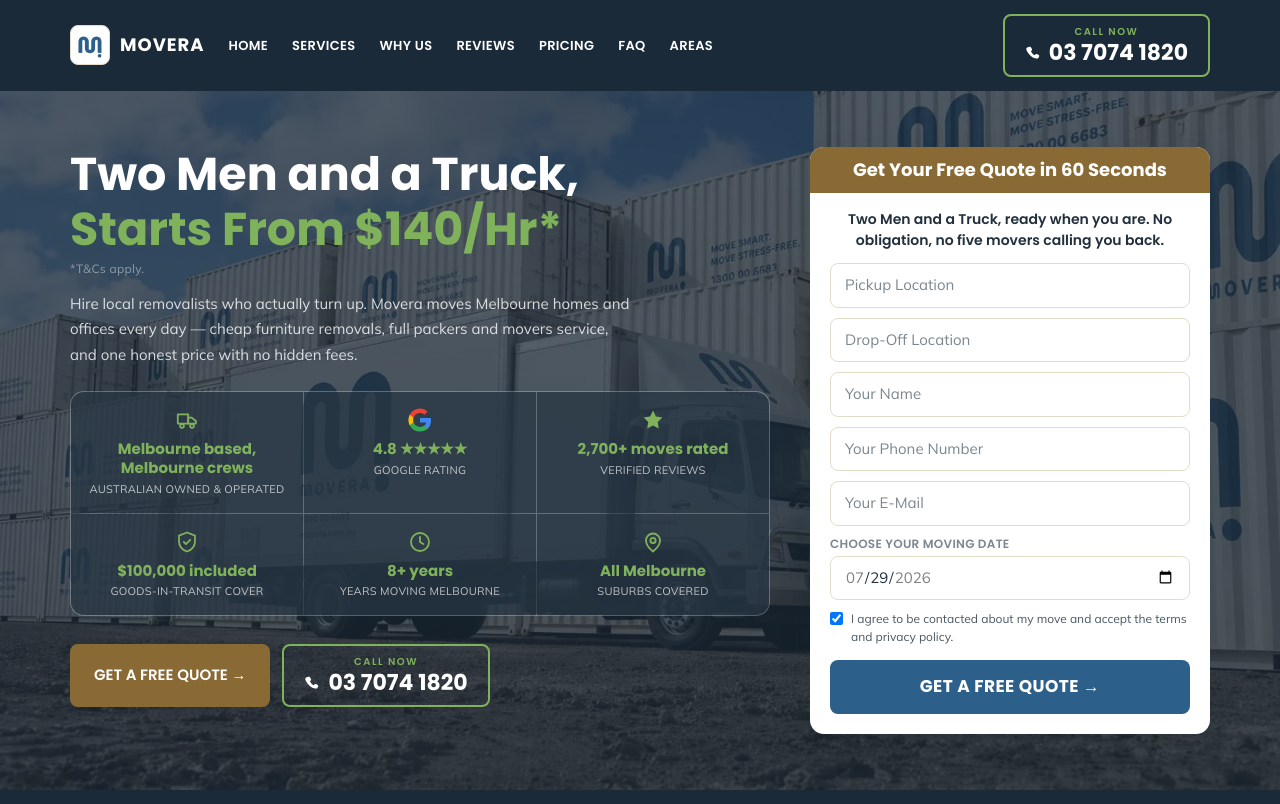
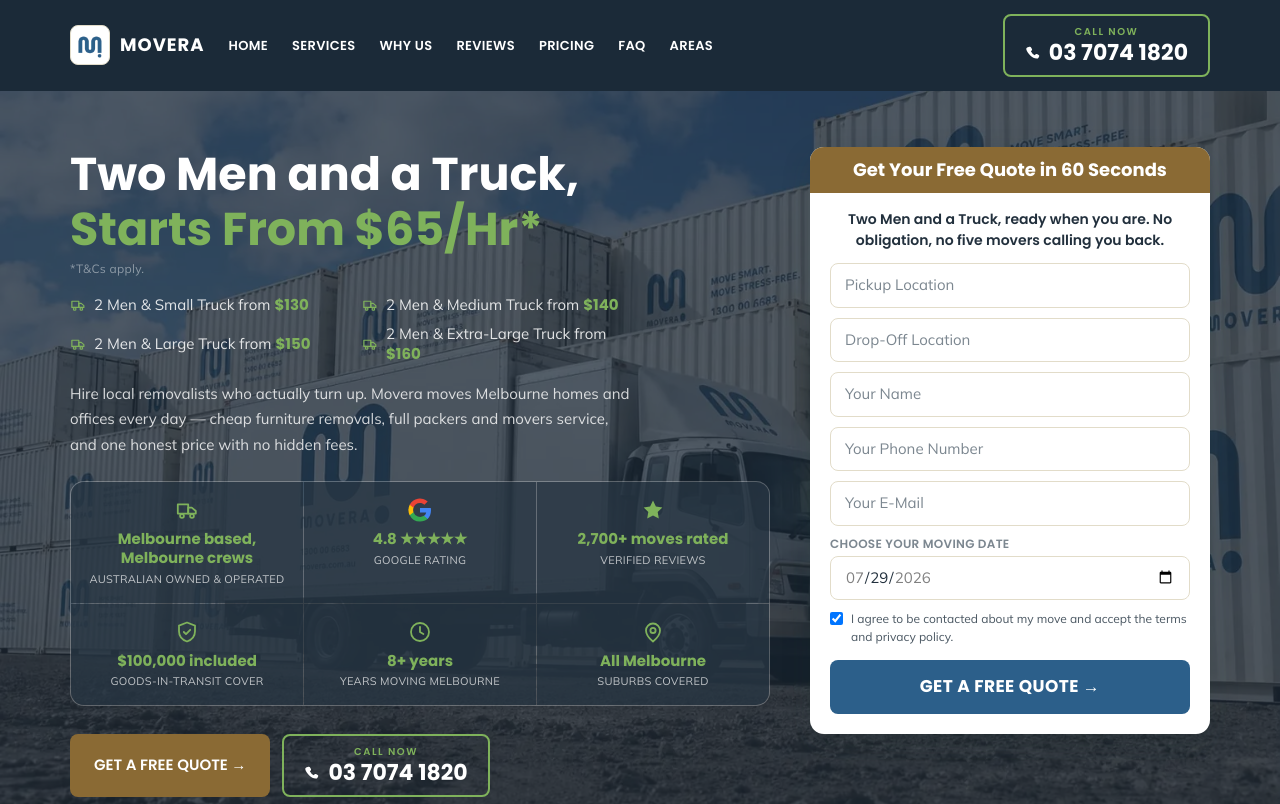
Before and after one commit to saksham-dev0/themovera, a Next.js app: page /local-movers-melbourne in a window 1280 px wide. Shown: the top 804 px of the page. Built offline with nearby package versions, Linux system fonts and the light colour scheme; no server answers.

Commit message:
FEAT: Major changes needed completed

```diff
--- a/app/faq/page.tsx
+++ b/app/faq/page.tsx
@@ -17,7 +17,7 @@
 
 const faqs = [
   { q: "How much does a removalist cost?", a: "It depends on the size of your move, distance and access — every move is different. We assess your specific requirements and give you a genuine, itemised quote upfront, confirmed before the day." },
-  { q: "Do you charge by the hour, or give a quote upfront?", a: "Both — we offer a fixed upfront quote as well as hourly rates, whichever suits your move. Hourly rates with two removalists are $140/hr for a 4.5-tonne truck, $150/hr for a 6-tonne, $160/hr for an 8-tonne and $170–180/hr for a 10-tonne. We assess volume, distance and access first, so your quote reflects the actual work involved — and that's the number that appears on the invoice." },
+  { q: "Do you charge by the hour, or give a quote upfront?", a: "Both — we offer a fixed upfront quote as well as hourly rates, whichever suits your move. Hourly rates with two removalists are $130/hr for a small truck, $140/hr for a medium, $150/hr for a large and $160/hr for an extra-large. We assess volume, distance and access first, so your quote reflects the actual work involved — and that's the number that appears on the invoice." },
   { q: "Do you do last-minute or same-day moves?", a: "Yes — subject to crew availability. Call us and we'll do our best to get a truck to you the same day." },
   { q: "Are my belongings insured during the move?", a: "Every move includes $100,000 goods-in-transit cover as standard, with optional comprehensive cover available." },
   { q: "What areas do you service?", a: "We're a Melbourne-based removalist, servicing the metro area and surrounding suburbs — bayside, inner-city, eastern and northern." },
--- a/app/local-movers-melbourne/content.ts
+++ b/app/local-movers-melbourne/content.ts
@@ -14,7 +14,15 @@
 export const PHONE_TEL = "0370741820";
 export const HOURLY_RATE = STARTING_RATE;
 /** Headline casing — used where the rate sits in a title, not mid-sentence. */
-export const HOURLY_RATE_DISPLAY = "$140/Hr";
+export const HOURLY_RATE_DISPLAY = "$65/Hr";
+
+/** Two-men-and-a-truck rates listed under the hero headline. */
+export const heroRates = [
+  { label: "2 Men & Small Truck", rate: "$130" },
+  { label: "2 Men & Medium Truck", rate: "$140" },
+  { label: "2 Men & Large Truck", rate: "$150" },
+  { label: "2 Men & Extra-Large Truck", rate: "$160" },
+];
 
 export const trustBadges = [
   { icon: "truck", label: "Australian Owned & Operated", value: "Melbourne based, Melbourne crews" },
@@ -65,7 +73,7 @@
   },
   {
     title: "Two Men and a Truck, ready to go",
-    body: `Our most-booked option: 2 men and a truck from ${HOURLY_RATE}*, with trolleys, blankets and straps already loaded. Need a bigger crew or a 10-tonne truck? We scale to the job.`,
+    body: `Our most-booked option: 2 men and a truck from ${HOURLY_RATE}*, with trolleys, blankets and straps already loaded. Need a bigger crew or an extra-large truck? We scale to the job.`,
   },
   {
     title: "Local removalists near me",
--- a/app/local-movers-melbourne/page.tsx
+++ b/app/local-movers-melbourne/page.tsx
@@ -25,6 +25,7 @@
   PHONE_TEL,
   faqs,
   features,
+  heroRates,
   serviceAreas,
   services,
   pricingNotes,
@@ -36,13 +37,13 @@
 import { faqSchema, organizationSchema } from "@/lib/schema";
 
 export const metadata: Metadata = {
-  title: "Local Movers Melbourne | Two Men and a Truck from $140/hr — Movera",
+  title: "Local Movers Melbourne | Two Men and a Truck from $130/hr — Movera",
   description:
-    "Hire local removalists in Melbourne. Two Men and a Truck from $140/hr, cheap furniture removals, packers and movers, $100k cover. Trusted, reliable and efficient removalists near me.",
+    "Hire local removalists in Melbourne. Two Men and a Truck from $130/hr, cheap furniture removals, packers and movers, $100k cover. Trusted, reliable and efficient removalists near me.",
   alternates: { canonical: "/local-movers-melbourne" },
   openGraph: {
-    title: "Local Movers Melbourne | Two Men and a Truck from $140/hr — Movera",
-    description: "Hire local removalists in Melbourne. Two Men and a Truck from $140/hr, cheap furniture removals, packers and movers, $100k cover. Trusted, reliable and efficient removalists near me.",
+    title: "Local Movers Melbourne | Two Men and a Truck from $130/hr — Movera",
+    description: "Hire local removalists in Melbourne. Two Men and a Truck from $130/hr, cheap furniture removals, packers and movers, $100k cover. Trusted, reliable and efficient removalists near me.",
     url: "/local-movers-melbourne",
   },
 };
@@ -194,6 +195,20 @@
             <p className="m-0 mt-1.5 font-sans text-[11px] leading-none tracking-wide text-white/45 sm:text-[12px]">
               *T&amp;Cs apply.
             </p>
+            <ul className="m-0 mt-5 grid max-w-[560px] list-none gap-x-6 gap-y-2 p-0 sm:grid-cols-2">
+              {heroRates.map((item) => (
+                <li
+                  key={item.label}
+                  className="flex items-center gap-2 text-[14px] leading-snug text-white/85 sm:text-[15px]"
+                >
+                  <IconTruck className="h-4 w-4 shrink-0 text-sage-500" />
+                  <span>
+                    {item.label} from{" "}
+                    <span className="font-display font-bold text-sage-500">{item.rate}</span>
+                  </span>
+                </li>
+              ))}
+            </ul>
             <p className="mt-4 mb-6 max-w-[560px] text-[15px] leading-[1.7] text-white/80">
               Hire local removalists who actually turn up. Movera moves Melbourne homes and offices
               every day — cheap furniture removals, full packers and movers service, and one honest
--- a/app/local-movers-melbourne/thank-you/page.tsx
+++ b/app/local-movers-melbourne/thank-you/page.tsx
@@ -2,6 +2,7 @@
 import Image from "next/image";
 import Link from "next/link";
 import { StepTwoForm } from "@/components/landing/StepTwoForm";
+import { AdsConversion } from "@/components/landing/AdsConversion";
 import { MobileCallBar } from "@/components/landing/MobileCallBar";
 import { IconPhone } from "@/components/landing/Icons";
 import { PHONE_DISPLAY, PHONE_TEL } from "../content";
@@ -21,6 +22,8 @@
 
   return (
     <div className="min-h-screen bg-gray-50 font-sans text-ink-600">
+      {/* Google Ads conversion: "thank you page" event */}
+      <AdsConversion />
       <header className="bg-ink-900">
         <div className="mx-auto flex max-w-[900px] items-center gap-3 px-5 py-3.5">
           <Link href="/local-movers-melbourne" className="flex shrink-0 items-center gap-2.5 no-underline">
--- a/app/page.tsx
+++ b/app/page.tsx
@@ -17,7 +17,7 @@
 ];
 
 const fleet = [
-  { title: "Our truck fleet", caption: "A range of well-maintained trucks, from 4.5-tonne to 10-tonne, matched to your move — no wasted space, no second trip.", image: "/desktop-fleet.png", mobileImage: "/mobile-fleet.png" },
+  { title: "Our truck fleet", caption: "A range of well-maintained trucks, from small to extra-large, matched to your move — no wasted space, no second trip.", image: "/desktop-fleet.png", mobileImage: "/mobile-fleet.png" },
   { title: "Trained crew", caption: "Background-checked moving teams — our own crews and trusted local partners, held to the same standard.", image: "/office_removal.png" },
   { title: "Packing materials", caption: "Boxes, blankets, straps and trolleys loaded on every truck, so your crew is never caught short on the day.", image: "/Packing.png" },
 ];
--- /dev/null
+++ b/components/landing/AdsConversion.tsx
@@ -0,0 +1,37 @@
+"use client";
+
+import { useEffect } from "react";
+
+type Gtag = (...args: unknown[]) => void;
+
+/**
+ * Fires the Google Ads "thank you page" conversion once on mount.
+ *
+ * `gtag` is defined by an afterInteractive script in the root layout, which can
+ * run after this effect on a fresh page load — so wait for it to exist rather
+ * than queueing the event ahead of the Ads `config` call.
+ */
+export function AdsConversion() {
+  useEffect(() => {
+    let attempts = 0;
+    let fired = false;
+    const fire = () => {
+      const gtag = (window as unknown as { gtag?: Gtag }).gtag;
+      if (fired || !gtag) return false;
+      fired = true;
+      gtag("event", "conversion", {
+        send_to: "AW-18470170169/JjK4CPmO2IMdELncoedE",
+        value: 1.0,
+        currency: "AUD",
+      });
+      return true;
+    };
+    if (fire()) return;
+    const timer = window.setInterval(() => {
+      if (fire() || ++attempts >= 50) window.clearInterval(timer);
+    }, 200);
+    return () => window.clearInterval(timer);
+  }, []);
+
+  return null;
+}
--- a/lib/pricing.ts
+++ b/lib/pricing.ts
@@ -4,7 +4,7 @@
  */
 export type TruckRate = {
   name: string;
-  /** Short truck size shown on the card, e.g. "4.5t". */
+  /** Short truck size shown on the card, e.g. "Small". */
   size: string;
   rate: string;
   unit: string;
@@ -15,11 +15,11 @@
 };
 
 export const truckRates: TruckRate[] = [
-  { name: "4.5 Tonne Truck", size: "4.5t", rate: "$140", unit: "/hr", bedrooms: 2, removalists: 2, popular: true },
-  { name: "6 Tonne Truck", size: "6t", rate: "$150", unit: "/hr", bedrooms: 3, removalists: 2, popular: false },
-  { name: "8 Tonne Truck", size: "8t", rate: "$160", unit: "/hr", bedrooms: 3, removalists: 2, popular: false },
-  { name: "10 Tonne Truck", size: "10t", rate: "$170–180", unit: "/hr", bedrooms: 3, removalists: 2, popular: false },
+  { name: "Small Truck", size: "Small", rate: "$130", unit: "/hr", bedrooms: 2, removalists: 2, popular: true },
+  { name: "Medium Truck", size: "Medium", rate: "$140", unit: "/hr", bedrooms: 3, removalists: 2, popular: false },
+  { name: "Large Truck", size: "Large", rate: "$150", unit: "/hr", bedrooms: 3, removalists: 2, popular: false },
+  { name: "Extra-Large Truck", size: "Extra-Large", rate: "$160", unit: "/hr", bedrooms: 3, removalists: 2, popular: false },
 ];
 
 /** Lowest hourly rate, for "from $X/hr" copy. */
-export const STARTING_RATE = "$140/hr";
+export const STARTING_RATE = "$130/hr";
```
